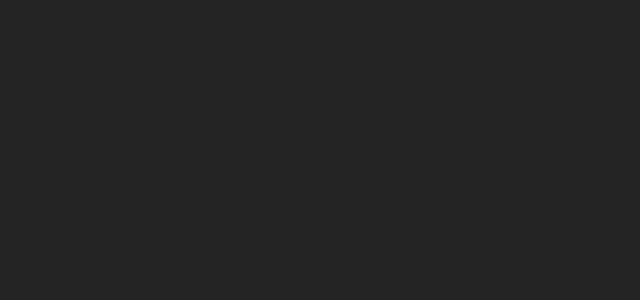
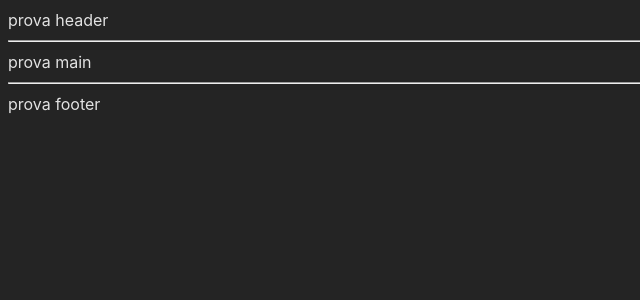
Before and after one commit to christiancamilleri/proj-html-vuejs, a Vue app: page / in a window 1280 px wide. Shown: the top 300 px of the page, without its empty margins (0-640 px from the left). Built offline with nearby package versions, Linux system fonts and the light colour scheme.

Commit message:
feat: scaffolding iniziale

```diff
--- a/src/App.vue
+++ b/src/App.vue
@@ -1,11 +1,29 @@
-<script setup>
+<script>
+import AppHeader from './components/AppHeader.vue';
+import AppMain from './components/AppMain.vue';
+import AppFooter from './components/AppFooter.vue';
 
+
+export default {
+  data() {
+    return {
+
+    }
+  },
+  components: {
+    AppHeader,
+    AppMain,
+    AppFooter,
+  }
+}
 </script>
 
 <template>
   <div>
-
+    <AppHeader></AppHeader>
+    <AppMain></AppMain>
+    <AppFooter></AppFooter>
   </div>
 </template>
 
-<style></style>
+<style lang="scss" scoped></style>
--- /dev/null
+++ b/src/components/AppFooter.vue
@@ -0,0 +1,20 @@
+<script>
+import { store } from '../store.js'
+
+export default {
+    data() {
+        return {
+            store,
+        }
+    }
+}
+</script>
+
+<template>
+    <hr>
+    <div>
+        prova footer
+    </div>
+</template>
+
+<style lang="scss" scoped></style>
--- /dev/null
+++ b/src/components/AppHeader.vue
@@ -0,0 +1,18 @@
+<script>
+import { store } from '../store.js'
+export default {
+    data() {
+        return {
+            store,
+        }
+    }
+}
+</script>
+
+<template>
+    <div>
+        prova header
+    </div>
+</template>
+
+<style lang="scss" scoped></style>
--- /dev/null
+++ b/src/components/AppMain.vue
@@ -0,0 +1,19 @@
+<script>
+import { store } from '../store.js'
+export default {
+    data() {
+        return {
+            store,
+        }
+    }
+}
+</script>
+
+<template>
+    <hr>
+    <div>
+        prova main
+    </div>
+</template>
+
+<style lang="scss" scoped></style>
--- /dev/null
+++ b/src/store.js
@@ -0,0 +1,5 @@
+import { reactive } from "vue";
+
+export const store = reactive({
+
+});
```
